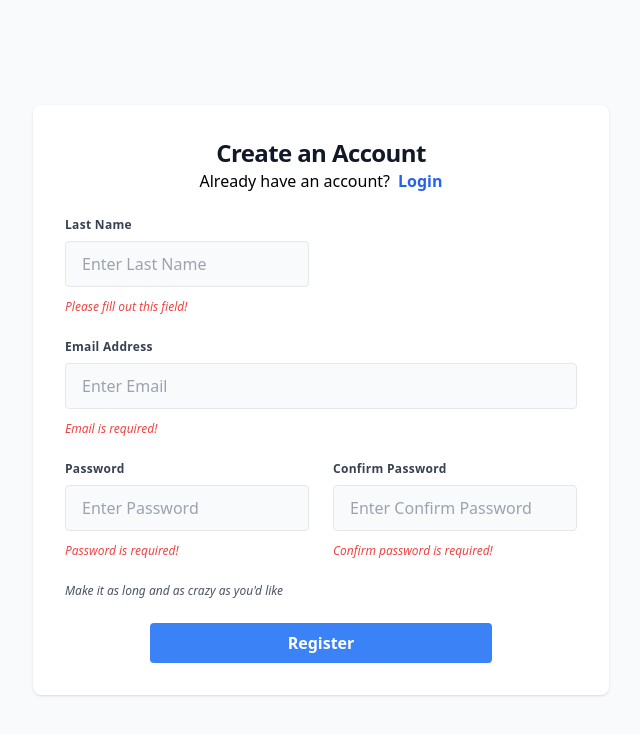
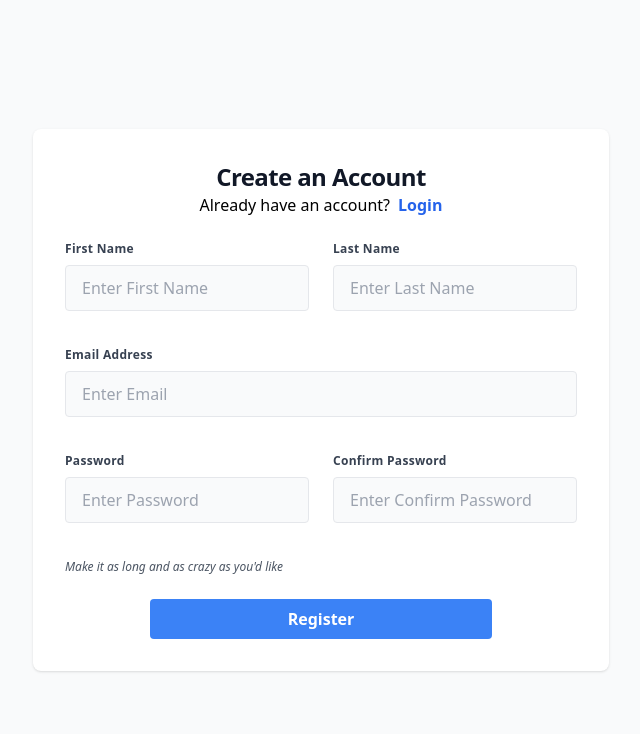
Before and after one commit to AfamsVal/Wazobia-App-with-React-Tailwind-GraphQL-Typescirpt, a React (Create React App) app in the folder client/: page /register in a window 1280 px wide. Shown: the top 734 px of the page, without its empty margins (319-959 px from the left). Built offline with nearby package versions, Linux system fonts and the light colour scheme.

Commit message:
validate with react-hook-form

```diff
--- a/client/src/pages/forgot-password/ForgotPassword.tsx
+++ b/client/src/pages/forgot-password/ForgotPassword.tsx
@@ -1,9 +1,25 @@
 import React from "react";
 import { Link } from "react-router-dom";
+import { useForm, SubmitHandler } from "react-hook-form";
 import Button from "../../components/button/Button";
 import InputField from "../../components/input-field/InputField";
 
+type Inputs = {
+  email: string;
+};
+
 const ForgotPassword = () => {
+  const {
+    register,
+    handleSubmit,
+    watch,
+    formState: { errors },
+  } = useForm<Inputs>();
+
+  const onSubmit: SubmitHandler<Inputs> = (result) => {
+    console.log("result:", result);
+  };
+
   return (
     <div>
       <section className="bg-gray-50 dark:bg-gray-900">
@@ -15,15 +31,35 @@ const ForgotPassword = () => {
                   Forgot Password
                 </h1>
               </div>
-              <form className="space-y-4 md:space-y-6" action="#">
+              <form
+                className="space-y-4 md:space-y-6"
+                onSubmit={handleSubmit(onSubmit)}
+              >
                 <InputField
                   boxWidth="w-full"
-                  name="email"
+                  {...register("email", { required: true })}
                   label="Email Address"
                   placeholder="Enter Email"
                   type="email"
-                  errorMsg="Please fill out this field!"
+                  errorMsg={errors.email ? "This field is required" : ""}
                 />
+                {/* <InputField
+                  boxWidth="w-full"
+                  {...register("lastName", {
+                    required: true,
+                    pattern: /^[A-Za-z]+$/i,
+                  })}
+                  label="Email Address"
+                  placeholder="Enter Email"
+                  type="email"
+                  errorMsg={errors.email ? "This field is required" : ""}
+                />
+
+
+                <input
+                  type="number"
+                  {...register("age", { min: 18, max: 99 })}
+                /> */}
 
                 <Button width="w-full" label="Send" />
 
--- a/client/src/pages/register/Register.tsx
+++ b/client/src/pages/register/Register.tsx
@@ -1,26 +1,27 @@
+import { Link } from "react-router-dom";
 import { yupResolver } from "@hookform/resolvers/yup";
-import { Link } from "react-router-dom";
 import Button from "../../components/button/Button";
 import InputField from "../../components/input-field/InputField";
 import { useForm } from "react-hook-form";
 import { IRegister } from "../../utils/types";
 import { registerSchema } from "../../validation/authSchema";
-import ErrorBoundary from "../../components/error-boundary/ErrorBoundary";
+import { useEffect } from "react";
 
 const Register = () => {
   const {
     register,
     handleSubmit,
-    watch,
     formState: { errors },
-  } = useForm({
-    // initialValues: initialValues,
+  } = useForm<IRegister>({
     resolver: yupResolver(registerSchema),
   });
 
-  const onSubmit = () => {
-    console.log("good");
-    // console.log("good");
+  useEffect(() => {
+    console.log("errors:", errors);
+  }, [errors]);
+
+  const onSubmit = (data: IRegister) => {
+    console.log(data);
   };
 
   return (
@@ -46,56 +47,62 @@ const Register = () => {
                 onSubmit={handleSubmit(onSubmit)}
               >
                 <div className="flex flex-wrap -mx-3 mb-6">
-                  {/* <InputField
+                  <InputField
                     boxWidth="w-full md:w-1/2 px-3"
                     label="First Name"
-                    name="firstName"
                     placeholder="Enter First Name"
                     type="text"
-                    ref={register}
-                    errorMsg="Please fill out this field!"
-                  /> */}
-                  {/* <input
-                    className="appearance-none block w-full bg-gray-50 text-gray-900 border border-gray-3 rounded py-3 px-4 mb-3 leading-tight focus:outline-none focus:bg-white focus:border-gray-600"
-                    name="firstName"
-                    placeholder="Enter First Name"
-                    type="text"
-                    ref={register}
-                  /> */}
+                    {...register("firstName")}
+                    errorMsg={
+                      errors?.firstName?.message
+                        ? errors?.firstName.message
+                        : ""
+                    }
+                  />
 
                   <InputField
                     boxWidth="w-full md:w-1/2 px-3"
                     label="Last Name"
-                    name="lastName"
                     placeholder="Enter Last Name"
                     type="text"
-                    errorMsg="Please fill out this field!"
+                    {...register("lastName")}
+                    errorMsg={
+                      errors.lastName?.message ? errors?.lastName.message : ""
+                    }
                   />
                 </div>
                 <div className="flex flex-wrap -mx-3 mb-6">
                   <InputField
                     boxWidth="w-full px-3"
                     label="Email Address"
-                    name="email"
                     placeholder="Enter Email"
                     type="email"
-                    errorMsg="Email is required!"
+                    {...register("email")}
+                    errorMsg={
+                      errors.email?.message ? errors?.email.message : ""
+                    }
                   />
                   <InputField
                     boxWidth="w-full md:w-1/2 px-3 my-6"
-                    name="password"
                     label="Password"
                     placeholder="Enter Password"
                     type="password"
-                    errorMsg="Password is required!"
+                    {...register("password")}
+                    errorMsg={
+                      errors?.password?.message ? errors?.password.message : ""
+                    }
                   />
                   <InputField
                     boxWidth="w-full md:w-1/2 px-3 my-6"
-                    name="confirmPassword"
                     label="Confirm Password"
                     placeholder="Enter Confirm Password"
                     type="password"
-                    errorMsg="Confirm password is required!"
+                    {...register("confirmPassword")}
+                    errorMsg={
+                      errors.confirmPassword?.message
+                        ? errors?.confirmPassword.message
+                        : ""
+                    }
                   />
 
                   <div className="w-full px-3">
--- a/client/src/utils/types.ts
+++ b/client/src/utils/types.ts
@@ -23,6 +23,7 @@ export interface IRegister {
   lastName: string;
   email: string;
   password: string;
+  confirmPassword: string;
 }
 
 export interface ILogin {
```
